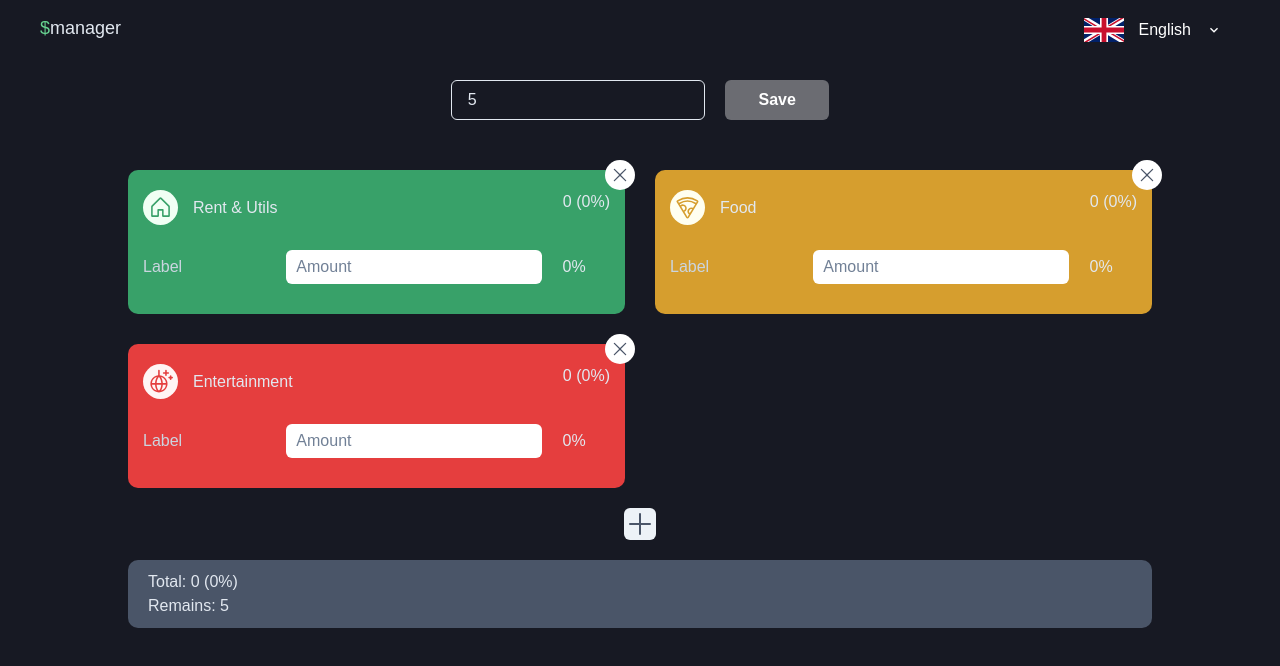
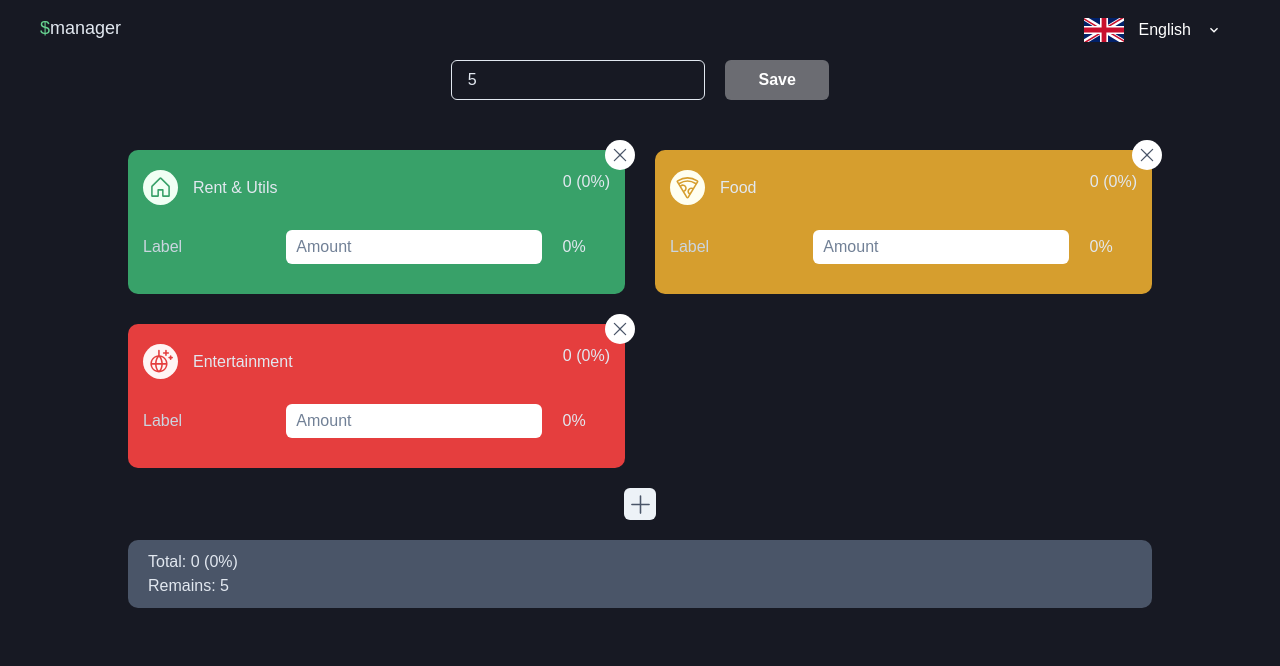
Before and after one commit to felixx78/dmanager, a React (Vite) app: page / in a window 1280 px wide. Both pictures are taken after typing "5" into the empty fields and a click on the button "Save". Shown: the top 666 px of the page. Built offline with nearby package versions, Linux system fonts and the light colour scheme.

Commit message:
replace plus icon Home page

```diff
--- a/src/pages/Home.tsx
+++ b/src/pages/Home.tsx
@@ -16,6 +16,7 @@ import AddExpenseModal from "../components/AddExpenseModal";
 import { useDispatch, useSelector } from "react-redux";
 import { RootState } from "../redux/store";
 import { expensesActions } from "../redux/expensesReducer";
+import { Plus } from "@phosphor-icons/react/dist/ssr";
 
 function Home() {
   const intl = useIntl();
@@ -48,7 +49,7 @@ function Home() {
         expensesActions.updateTitle({
           id: i.id,
           title: intl.formatMessage({ id: i.id }),
-        })
+        }),
       );
     });
   }, [language]);
@@ -64,7 +65,7 @@ function Home() {
   };
 
   return (
-    <Container pt="20px" maxW="8xl" centerContent>
+    <Container pb="20px" maxW="8xl" centerContent>
       <HomeHeader amount={startAmount} setAmount={handleSetStartAmount} />
 
       {startAmount && (
@@ -93,7 +94,7 @@ function Home() {
               aria-label="Add Expense"
               size="sm"
               color="gray.600"
-              icon={<PlusIcon />}
+              icon={<Plus size="25px" />}
             />
           </Flex>
 
```
